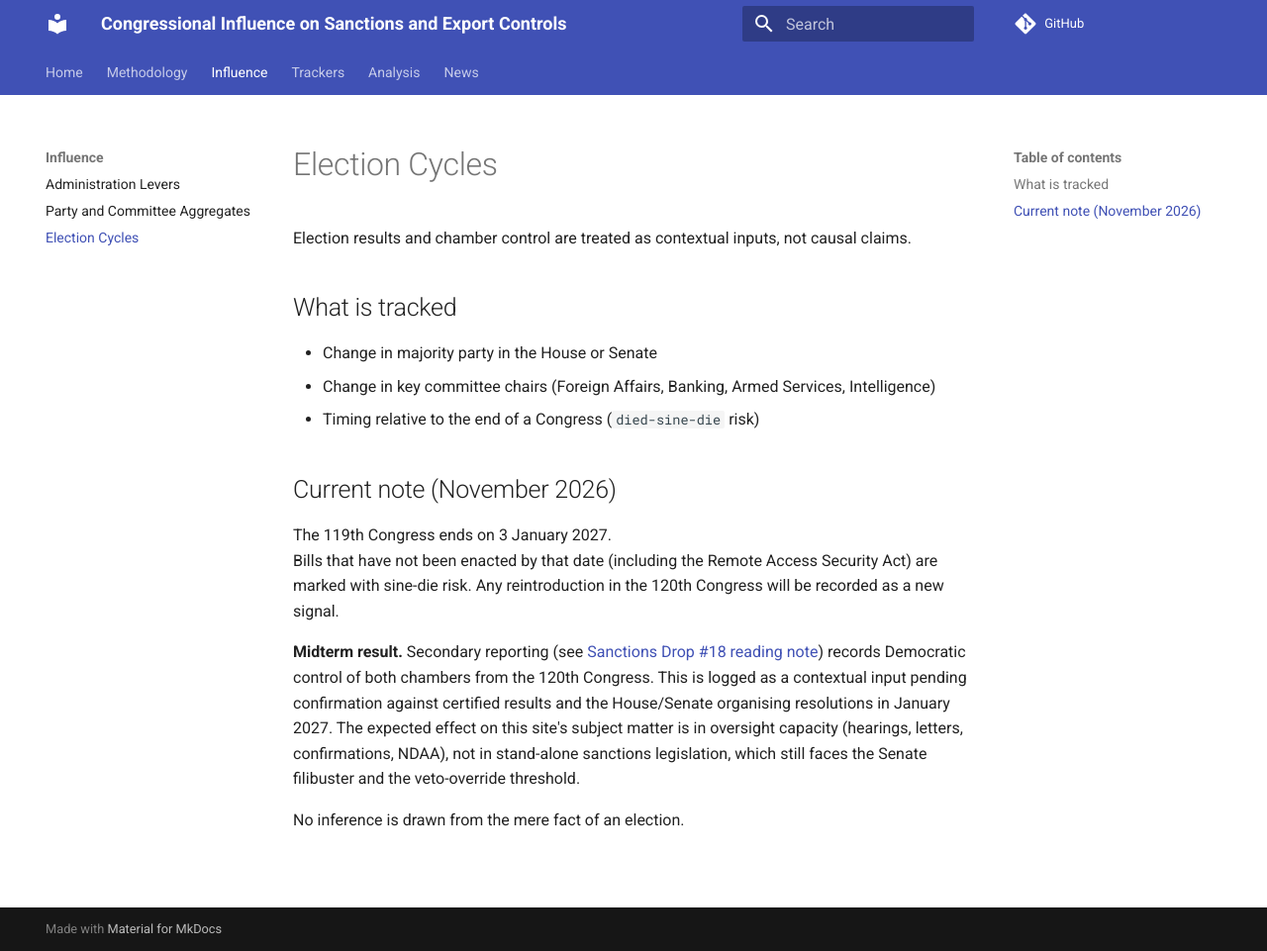
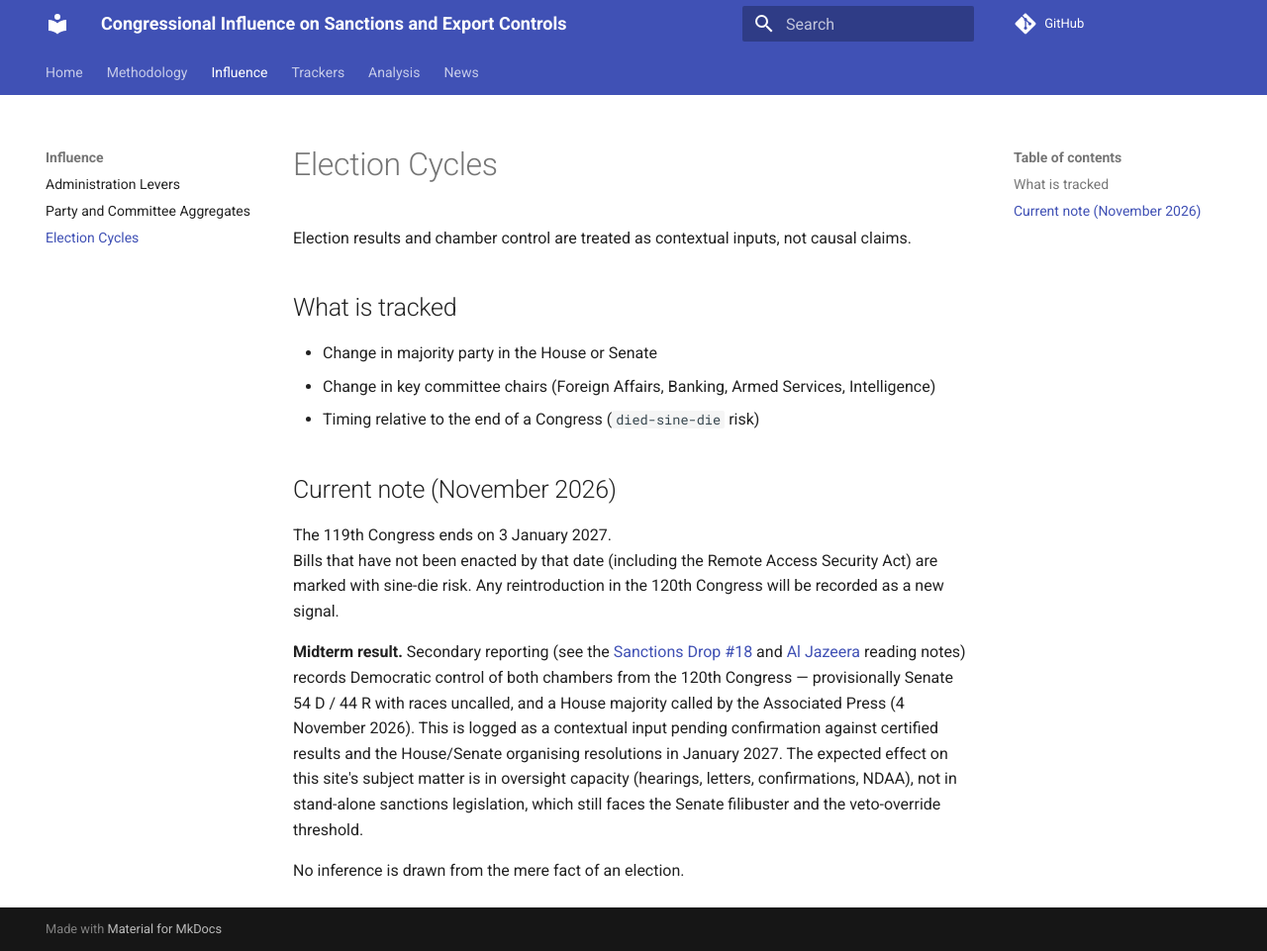
Before and after one commit to felipelago17/Congressional-Influence-Sanctions-Export-Controls, an MkDocs documentation site: the page built from docs/influence/election-cycles.md, in a window 1280 px wide and 961 px high. Shown: the whole window at 99% size. Built offline with MkDocs 1.6.1 and Material for MkDocs 9.7.7, drawn with Linux system fonts in a browser that asks for light colours; comment, search, counter and statistics services are not loaded.

Commit message:
analysis: add Al Jazeera midterm explainer note; record provisional seat counts in election-cycles
Tier-3 note scoped to oversight, confirmations, veto arithmetic and tariffs;
provisional Senate/House counts attributed to AP via Al Jazeera, to be
replaced with Congress.gov member data in January 2027.

Co-Authored-By: Claude Fable 5.1 <noreply@anthropic.com>
Claude-Session: https://claude.ai/code/session_01EfwLgfwzFj1D1Bnkx7Y1YB

```diff
--- a/docs/influence/election-cycles.md
+++ b/docs/influence/election-cycles.md
@@ -13,6 +13,6 @@ Election results and chamber control are treated as contextual inputs, not causa
 The 119th Congress ends on 3 January 2027.
 Bills that have not been enacted by that date (including the Remote Access Security Act) are marked with sine-die risk. Any reintroduction in the 120th Congress will be recorded as a new signal.
 
-**Midterm result.** Secondary reporting (see [Sanctions Drop #18 reading note](../analysis/sanctions-drop-18-democrats-take-congress.md)) records Democratic control of both chambers from the 120th Congress. This is logged as a contextual input pending confirmation against certified results and the House/Senate organising resolutions in January 2027. The expected effect on this site's subject matter is in oversight capacity (hearings, letters, confirmations, NDAA), not in stand-alone sanctions legislation, which still faces the Senate filibuster and the veto-override threshold.
+**Midterm result.** Secondary reporting (see the [Sanctions Drop #18](../analysis/sanctions-drop-18-democrats-take-congress.md) and [Al Jazeera](../analysis/aljazeera-democrats-win-congress.md) reading notes) records Democratic control of both chambers from the 120th Congress — provisionally Senate 54 D / 44 R with races uncalled, and a House majority called by the Associated Press (4 November 2026). This is logged as a contextual input pending confirmation against certified results and the House/Senate organising resolutions in January 2027. The expected effect on this site's subject matter is in oversight capacity (hearings, letters, confirmations, NDAA), not in stand-alone sanctions legislation, which still faces the Senate filibuster and the veto-override threshold.
 
 No inference is drawn from the mere fact of an election.
--- a/mkdocs.yml
+++ b/mkdocs.yml
@@ -25,6 +25,7 @@ nav:
   - Analysis:
       - "Sanctions Drop #18 — Democrats take Congress (Nov 2026)": analysis/sanctions-drop-18-democrats-take-congress.md
       - "Dow Jones Risk Journal — Tweaks, not major change (Nov 2026)": analysis/dj-risk-journal-tweaks-not-major-change.md
+      - "Al Jazeera — Democrats win Congress, provisional results (Nov 2026)": analysis/aljazeera-democrats-win-congress.md
   - News:
       - Daily Digest: news/digest.md
 plugins:
```
Also changed, not shown: docs/analysis/aljazeera-democrats-win-congress.md (added, +31 -0 lines), docs/index.md (+1 -1 lines).
